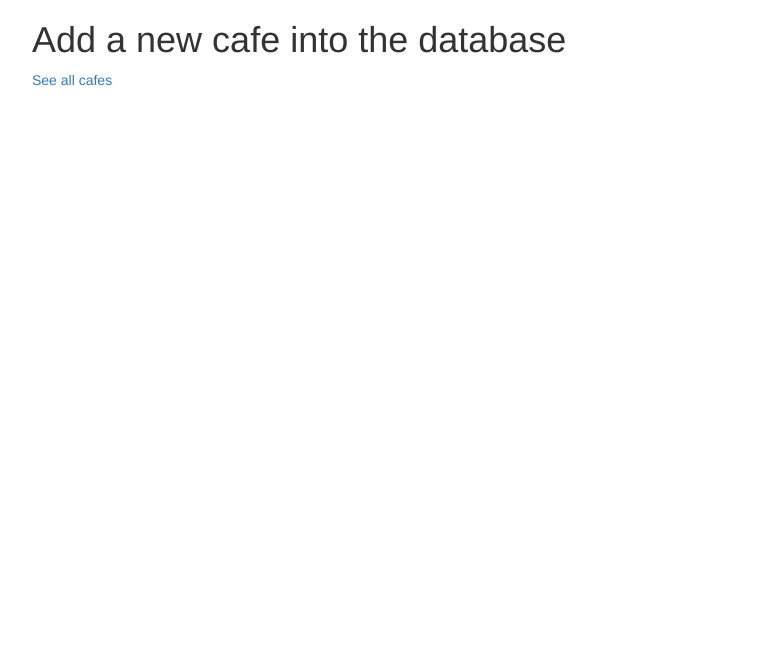
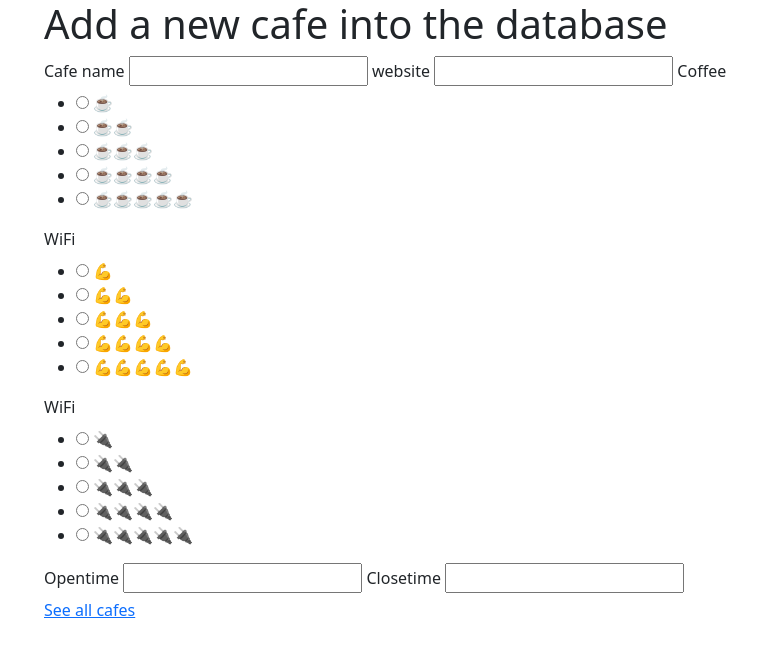
Before and after one commit to hivercodes/coffeeandwififlask01, a Flask app: page /add in a window 1280 px wide. Shown: the top 657 px of the page, without its empty margins (38-795 px from the left). Run offline with Flask 2, Linux system fonts and the light colour scheme; some libraries are stand-ins or nearby versions.

Commit message:
Continued on the forms, need to work on formatting next.

```diff
--- a/templates/add.html
+++ b/templates/add.html
@@ -1,4 +1,4 @@
-{% extends 'bootstrap/base.html' %}
+{% extends 'base.html' %}
 
 {% block title %}Add A New Cafe{% endblock %}
 
@@ -10,7 +10,20 @@
       <h1>Add a new cafe into the database</h1>
       <form method="POST", action="{{ url_for('cafes') }}">
         {{ form.hidden_tag() }}
-        {{ form.hidden_tag() }}
+        {{ form.cafe.label(class="form-label") }}
+        {{ form.cafe}}
+        {{ form.website.label(class="form-label") }}
+        {{ form.website}}
+        {{ form.coffee.label(class="form-label") }}
+        {{ form.coffee}}
+        {{ form.wifi.label(class="form-label") }}
+        {{ form.wifi}}
+        {{ form.power.label(class="form-label") }}
+        {{ form.power}}
+        {{ form.opentime.label(class="form-label") }}
+        {{ form.opentime}}
+        {{ form.closetime.label(class="form-label") }}
+        {{ form.closetime}}
 
 
 
--- /dev/null
+++ b/templates/base.html
@@ -0,0 +1,10 @@
+<!DOCTYPE html>
+<html lang="en">
+<head>
+    <meta charset="UTF-8">
+    <title>{% block title %}{% endblock %}</title>
+    <link href="https://cdn.jsdelivr.net/npm/bootstrap@5.1.3/dist/css/bootstrap.min.css" rel="stylesheet" integrity="sha384-1BmE4kWBq78iYhFldvKuhfTAU6auU8tT94WrHftjDbrCEXSU1oBoqyl2QvZ6jIW3" crossorigin="anonymous">
+</head>
+<body>
+    {% block content %}{% endblock %}
+</body>
--- a/templates/cafes.html
+++ b/templates/cafes.html
@@ -1,4 +1,4 @@
-{% extends 'bootstrap/base.html' %}
+{% extends 'base.html' %}
 
 {% block title %}Restaurants{% endblock %}
 
--- a/templates/index.html
+++ b/templates/index.html
@@ -1,4 +1,4 @@
-{% extends 'bootstrap/base.html' %}
+{% extends 'base.html' %}
 
 {% block title %}Coffee and Wifi{% endblock %}
 
```
